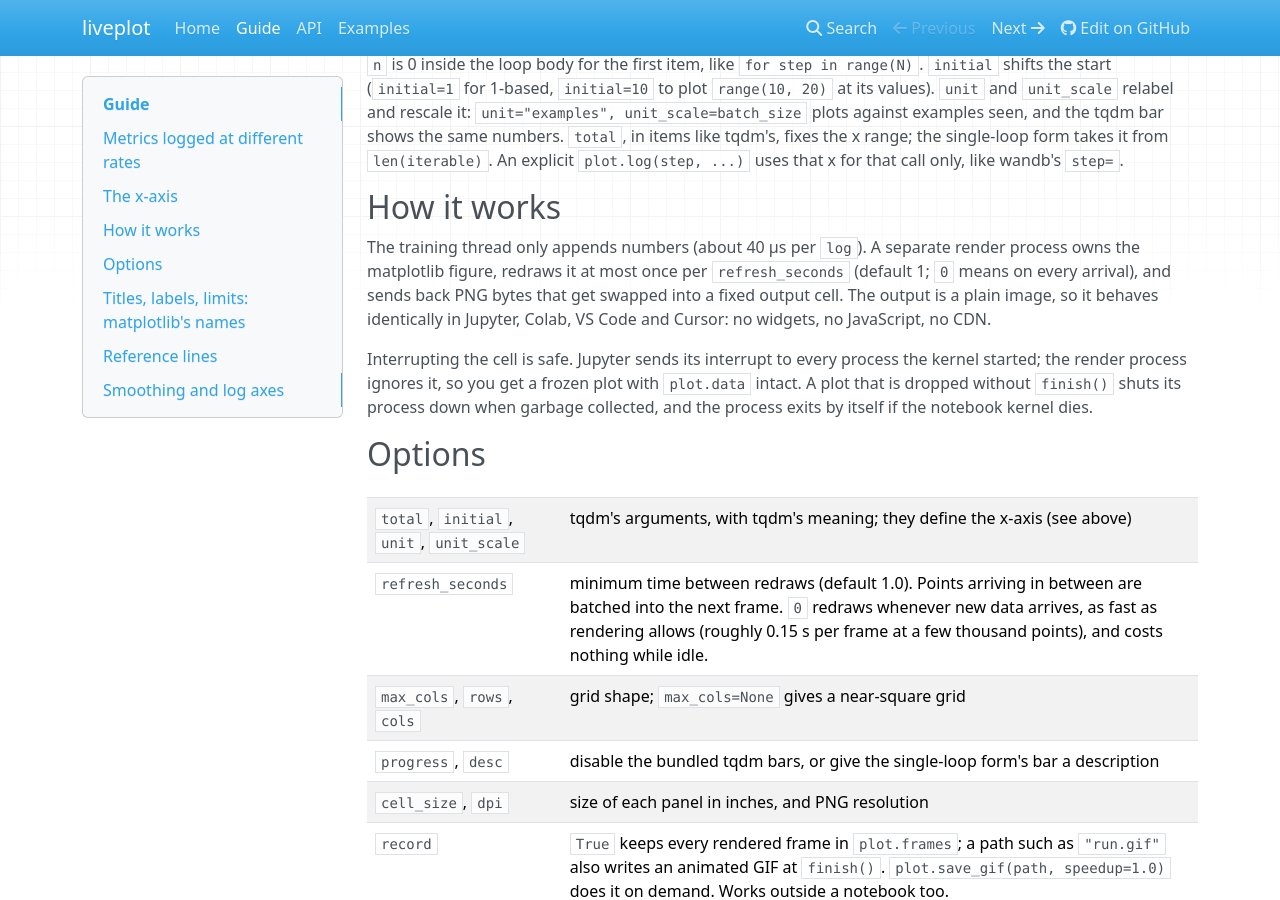
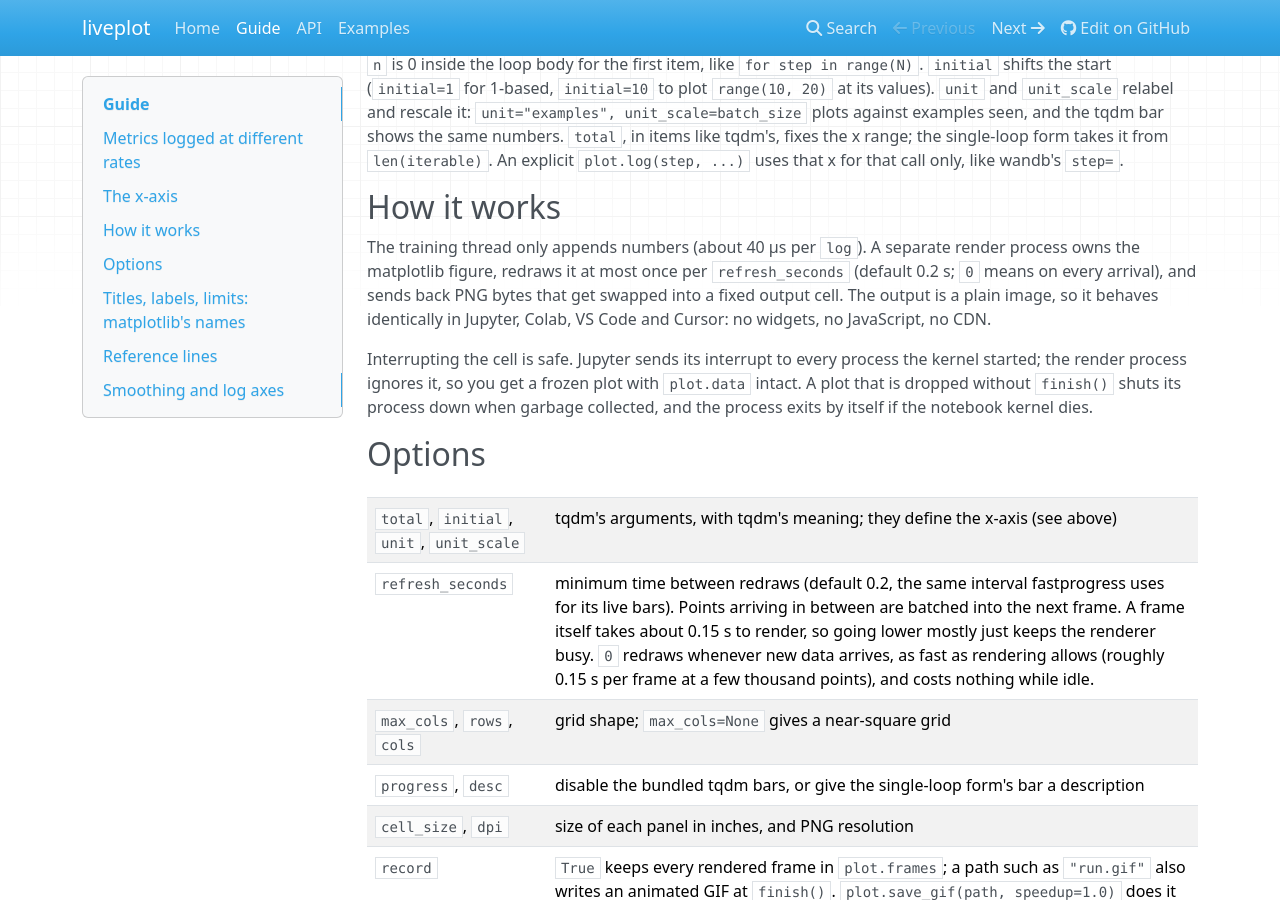
Before and after one commit to ARENA-education/liveplot, an MkDocs documentation site: the page built from docs/guide.md, in a window 1280 px wide and 900 px high, scrolled down 1203 px. Built offline with MkDocs 1.6.1, drawn with Linux system fonts in a browser that asks for light colours; nearby versions of some CDN libraries.

Commit message:
Default refresh_seconds 1.0 -> 0.2
A frame now appears every ~0.3 s during a busy loop instead of every
~1 s (render time sets the actual rate; measured 19 vs 6 frames in 6 s).
0.2 s is the interval fastprogress uses for its live bars. Frames are
drawn in the render process, so the training thread's cost is unchanged.

Co-Authored-By: Claude Opus 5 (1M context) <noreply@anthropic.com>
Claude-Session: https://claude.ai/code/session_01G9zs684RFxHvW6cNWqTPSF

```diff
--- a/docs/guide.md
+++ b/docs/guide.md
@@ -54,7 +54,7 @@ It follows tqdm: the plot counts items consumed and never looks at their values.
 
 ## How it works
 
-The training thread only appends numbers (about 40 µs per `log`). A separate render process owns the matplotlib figure, redraws it at most once per `refresh_seconds` (default 1; `0` means on every arrival), and sends back PNG bytes that get swapped into a fixed output cell. The output is a plain image, so it behaves identically in Jupyter, Colab, VS Code and Cursor: no widgets, no JavaScript, no CDN.
+The training thread only appends numbers (about 40 µs per `log`). A separate render process owns the matplotlib figure, redraws it at most once per `refresh_seconds` (default 0.2 s; `0` means on every arrival), and sends back PNG bytes that get swapped into a fixed output cell. The output is a plain image, so it behaves identically in Jupyter, Colab, VS Code and Cursor: no widgets, no JavaScript, no CDN.
 
 Interrupting the cell is safe. Jupyter sends its interrupt to every process the kernel started; the render process ignores it, so you get a frozen plot with `plot.data` intact. A plot that is dropped without `finish()` shuts its process down when garbage collected, and the process exits by itself if the notebook kernel dies.
 
@@ -63,7 +63,7 @@ Interrupting the cell is safe. Jupyter sends its interrupt to every process the
 | | |
 |---|---|
 | `total`, `initial`, `unit`, `unit_scale` | tqdm's arguments, with tqdm's meaning; they define the x-axis (see above) |
-| `refresh_seconds` | minimum time between redraws (default 1.0). Points arriving in between are batched into the next frame. `0` redraws whenever new data arrives, as fast as rendering allows (roughly 0.15 s per frame at a few thousand points), and costs nothing while idle. |
+| `refresh_seconds` | minimum time between redraws (default 0.2, the same interval fastprogress uses for its live bars). Points arriving in between are batched into the next frame. A frame itself takes about 0.15 s to render, so going lower mostly just keeps the renderer busy. `0` redraws whenever new data arrives, as fast as rendering allows (roughly 0.15 s per frame at a few thousand points), and costs nothing while idle. |
 | `max_cols`, `rows`, `cols` | grid shape; `max_cols=None` gives a near-square grid |
 | `progress`, `desc` | disable the bundled tqdm bars, or give the single-loop form's bar a description |
 | `cell_size`, `dpi` | size of each panel in inches, and PNG resolution |
```
Also changed, not shown: docs/api.md (+1 -1 lines), 1 other file.
